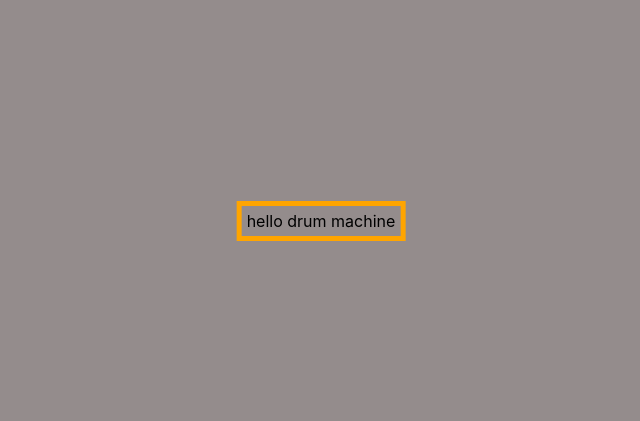
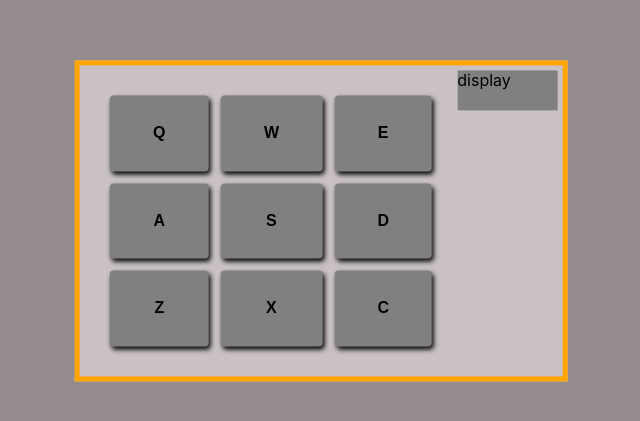
Before and after one commit to MPDADDY/drum-machine, a React (Create React App) app: page / in a window 1280 px wide. Shown: the part 179-600 px from the top of the page, without its empty margins (319-959 px from the left). Built offline with nearby package versions, Linux system fonts and the light colour scheme.

Commit message:
Style the drum pads

```diff
--- a/src/App.css
+++ b/src/App.css
@@ -6,40 +6,35 @@
   left: 50%;
   transform: translate(-50%, -50%);
   padding: 5px;
-
+  background-color: rgb(202, 194, 194);
+  display: flex;
+  flex-direction: row;
+}
+.display {
+  width: 100px;
+  height: 40px;
+  background-color: gray;
 }
 
-.App-logo {
-  height: 40vmin;
-  pointer-events: none;
+.drum_container {
+  display: grid;
+  grid-template-columns: auto auto auto;
+  margin: 1.2rem;
 }
 
-@media (prefers-reduced-motion: no-preference) {
-  .App-logo {
-    animation: App-logo-spin infinite 20s linear;
-  }
+.drum-pad {
+  padding: 1.8rem 2.7rem;
+  background-color: gray;
+  color: black;
+  margin: 6px;
+  border: none;
+  border-radius: 4px;
+  box-shadow: 2px 3px 5px  black;
+  font-weight: 800;
+  font-size: medium;
+  outline: none;
 }
 
-.App-header {
-  background-color: #282c34;
-  min-height: 100vh;
-  display: flex;
-  flex-direction: column;
-  align-items: center;
-  justify-content: center;
-  font-size: calc(10px + 2vmin);
-  color: white;
+.drum-pad:active {
+  background-color: rgb(187, 175, 175)
 }
-
-.App-link {
-  color: #61dafb;
-}
-
-@keyframes App-logo-spin {
-  from {
-    transform: rotate(0deg);
-  }
-  to {
-    transform: rotate(360deg);
-  }
-}
--- a/src/App.js
+++ b/src/App.js
@@ -1,10 +1,12 @@
 import './App.css';
 
 import DrumMachine from './components/DrumMachine';
+import Drumcontrols from './components/Drumcontrols';
 function App() {
   return (
     <div id="drum-machine" className="drum_machine">
       <DrumMachine />
+      <Drumcontrols />
     </div>
   );
 }
--- /dev/null
+++ b/src/components/Button.js
@@ -0,0 +1,11 @@
+import React from 'react';
+
+function Button({children}) {
+  return (
+    <>
+       <button className='drum-pad'>{children}</button>
+    </>
+  )
+}
+
+export default Button
--- a/src/components/DrumMachine.js
+++ b/src/components/DrumMachine.js
@@ -1,9 +1,18 @@
 import React from 'react';
+import Button from './Button';
 
 export default function DrumMachine() {
   return (
-    <div>
-      hello drum machine
+    <div className='drum_container'>
+      <Button>Q</Button>
+      <Button>W</Button>
+      <Button>E</Button>
+      <Button>A</Button>
+      <Button>S</Button>
+      <Button>D</Button>
+      <Button>Z</Button>
+      <Button>X</Button>
+      <Button>C</Button>
     </div>
   )
 }
--- /dev/null
+++ b/src/components/Drumcontrols.js
@@ -0,0 +1,13 @@
+import React from 'react'
+
+function Drumcontrols() {
+  return (
+    <div>
+        <div className='display' id="display">
+            display
+        </div>
+    </div>
+  )
+}
+
+export default Drumcontrols
```
